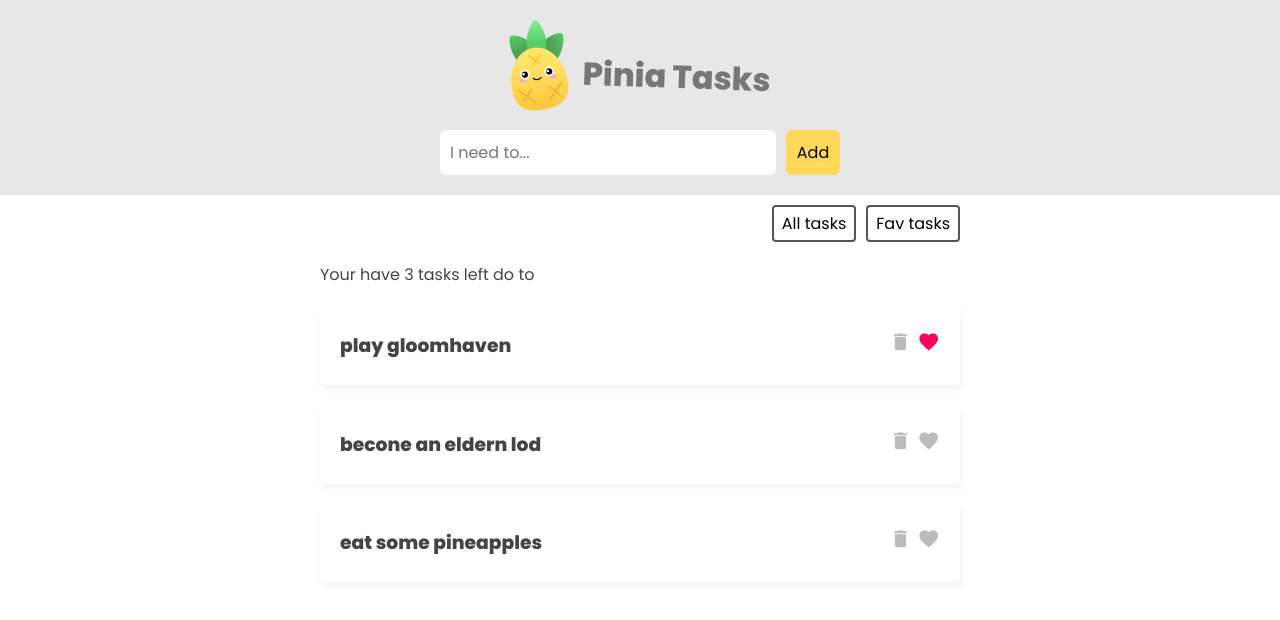
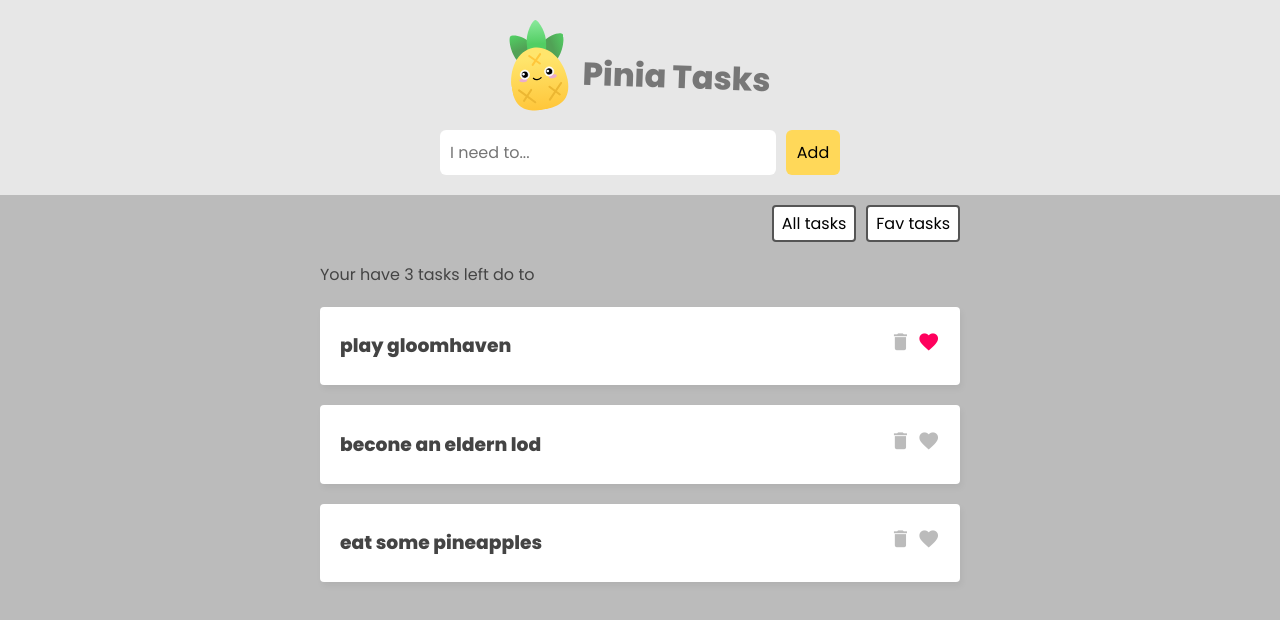
Before and after one commit to andersonvasques/pinia_tasks, a Vue app: page / in a window 1280 px wide. Shown: the top 620 px of the page. Built offline with nearby package versions, Linux system fonts and the light colour scheme; data requests are answered from the project's data file.

Commit message:
teste background-color

```diff
--- a/src/assets/main.css
+++ b/src/assets/main.css
@@ -1,8 +1,7 @@
 @import url('https://fonts.googleapis.com/css2?family=Poppins:wght@300;400;500;600;800&family=VT323&display=swap');
 
 body {
-  background-color: #FFF;
-  /* background: #f2f2f2; */
+  background-color: #BBB;
   color: #444;
   margin: 0;
 }
```
